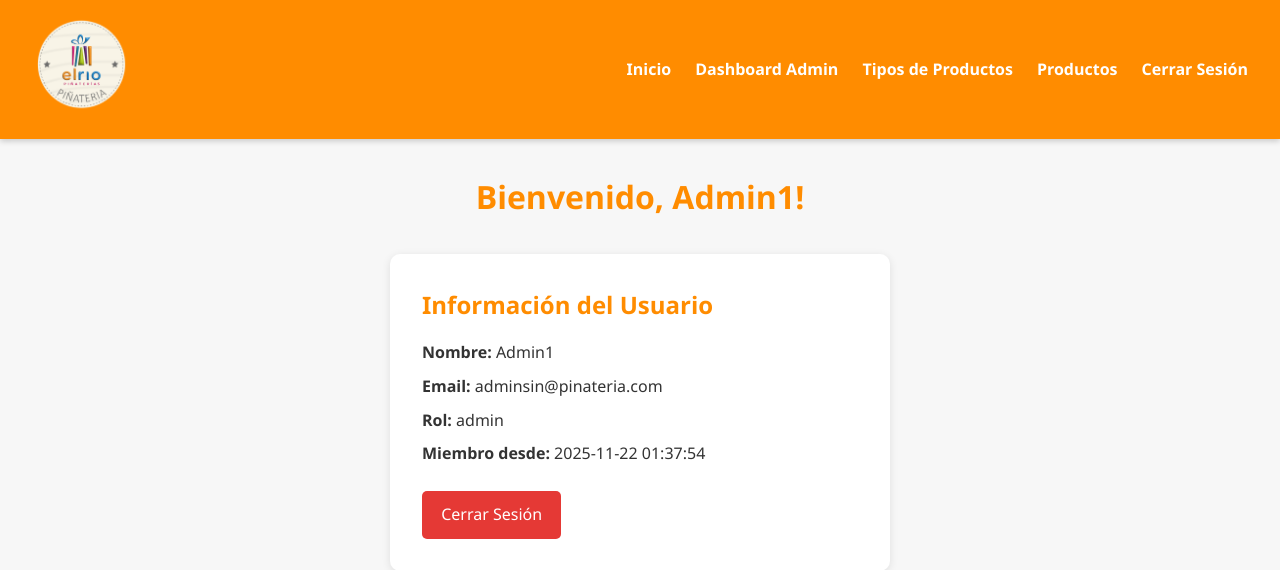
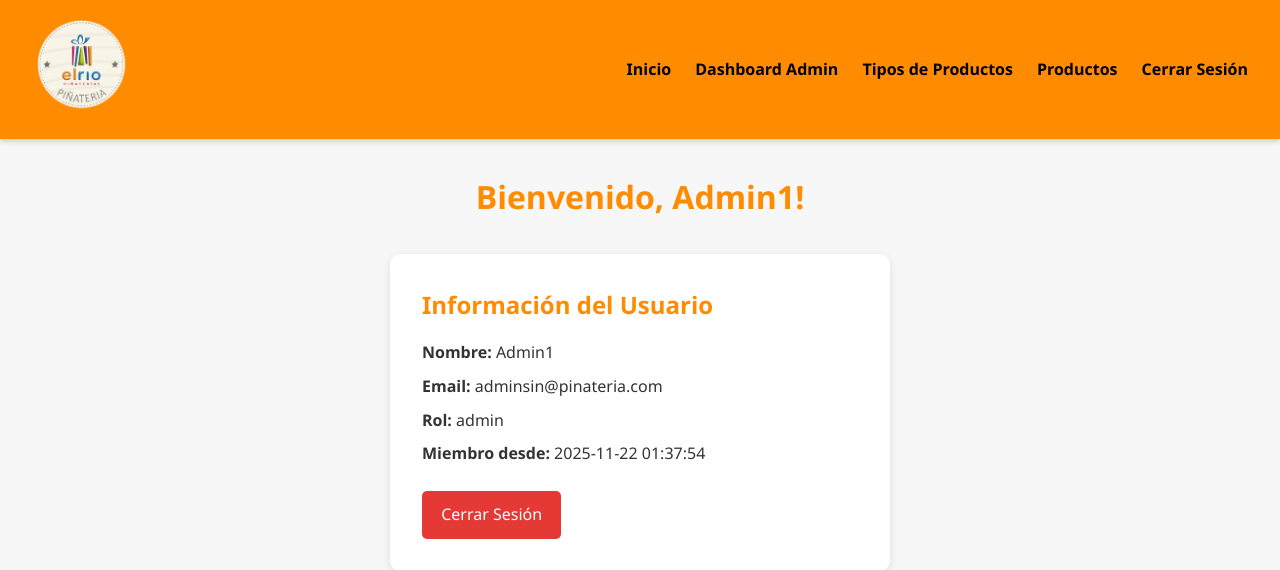
Before and after one commit to JulianSsuarezE/Taller_calidad_software_-JulianSuarez-., a PHP site: page /frontend/usuarios/dashboard.php in a window 1280 px wide. Shown: the top 570 px of the page. Run offline with PHP 8.4, Linux system fonts and the light colour scheme; a user stored in the database is signed in; data comes from the database, SQL or seed files in the repository.

Commit message:
Update dashboard.css

```diff
--- a/piñateria/assets/css/dashboard/dashboard.css
+++ b/piñateria/assets/css/dashboard/dashboard.css
@@ -13,9 +13,10 @@ body {
     min-height: 100vh;
 }
 
+/* Header corregido: mayor contraste */
 header {
-    background-color: #ff8c00;
-    color: #fff;
+    background-color: #ff8c00; /* naranja */
+    color: #000; /* cambio de blanco a negro para mejor contraste */
     padding: 1rem 2rem;
     display: flex;
     align-items: center;
@@ -34,7 +35,7 @@ header nav ul {
 }
 
 header nav ul li a {
-    color: #fff;
+    color: #000; /* enlaces también en negro para contraste */
     text-decoration: none;
     font-weight: bold;
     transition: color 0.3s ease;
```
